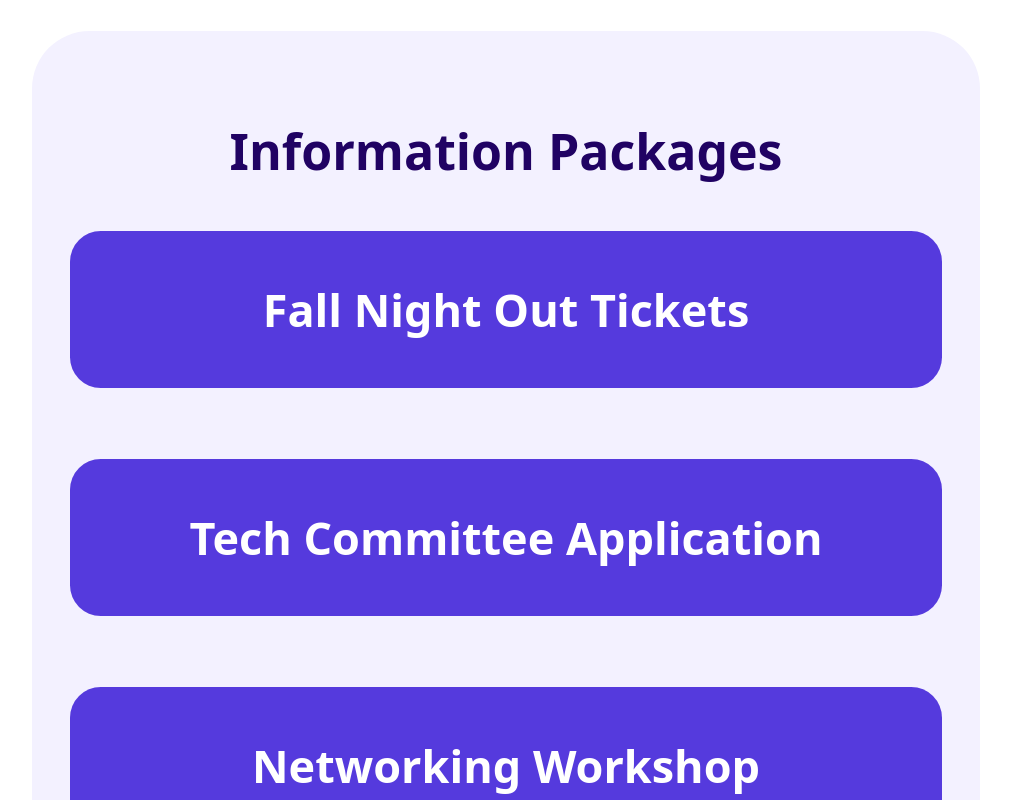
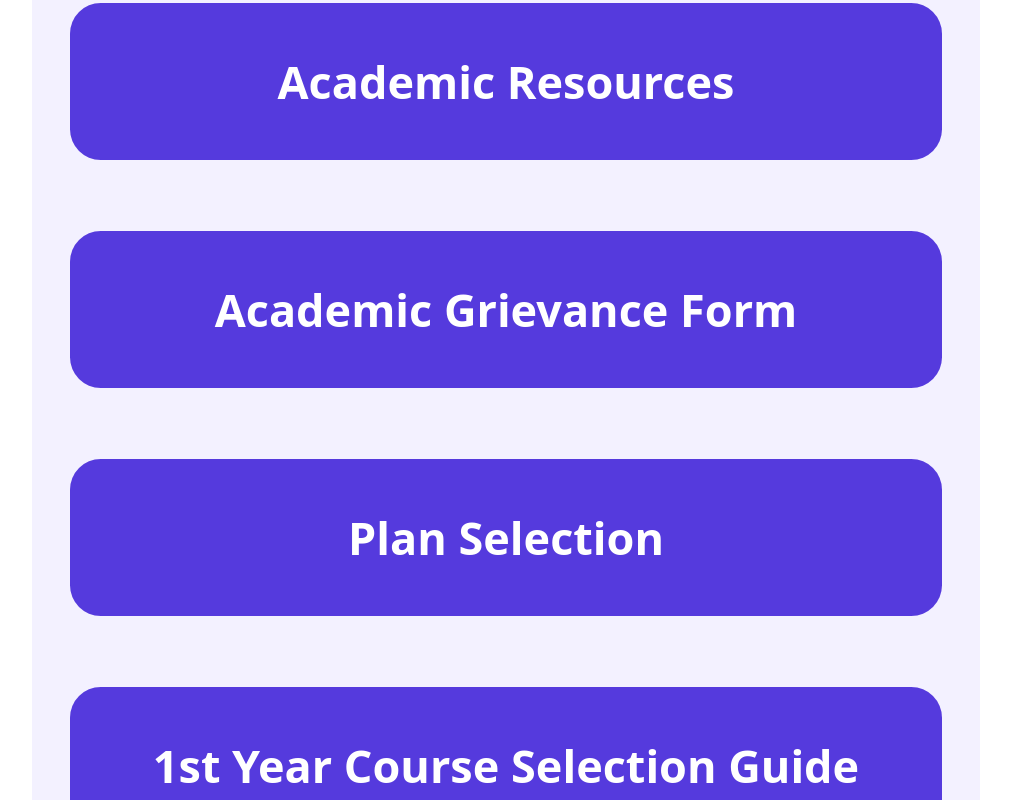
Before and after one commit to RelativelyFine/COMPSA-Frontend, a Next.js app: page /resources in a window 1280 px wide. Shown: the part 2360-3160 px from the top of the page, without its empty margins (134-1145 px from the left). Built offline with nearby package versions, Linux system fonts and the light colour scheme.

Commit message:
🎨 Make groups composable from link objects

```diff
--- /dev/null
+++ b/components/Resources/InfoPackages.jsx
@@ -0,0 +1,23 @@
+import ResourceHeader from "./ResourceHeader";
+import ButtonGroup from "./ButtonGroup";
+
+const InfoPackages = ({ packageLinks }) =>
+  packageLinks.map(({ header, links }, i) => (
+    <div
+      key={`${header}-${i}`}
+      className={`bg-[#F3F1FF] rounded-[4.5vw] 2xl:rounded-[65px] grid place-items-center ${
+        i < packageLinks.length - 1 ? "mb-[5vw] lg:mb-[71px]" : ""
+      }`}
+    >
+      <div className="flex flex-col w-[70vw] max-w-[872px] py-[95px]">
+        <ResourceHeader
+          header={header}
+          headerColour={"#200263"}
+          className="mb-[3.8vw] lg:mb-[55px]"
+        />
+        <ButtonGroup links={links} />
+      </div>
+    </div>
+  ));
+
+export default InfoPackages;
--- a/components/Resources/index.jsx
+++ b/components/Resources/index.jsx
@@ -2,42 +2,9 @@
 import ResourceHeader from "./ResourceHeader";
 import SectionWrapper from "./SectionWrapper";
 import ButtonGroup from "./ButtonGroup";
+import InfoPackages from "./InfoPackages";
 
-const Resources = () => {
-  const links = [
-    {
-      href: "https://www.bouncelife.com/events/636aacaaf06dd12682beec50l",
-      text: "Fall Night Out Tickets",
-      subText: "November/18/2022",
-    },
-    {
-      href: "https://docs.google.com/forms/d/e/1FAIpQLScFtcUdYCFCcPehOEqENal-okyNDoTyDHx-7Muqn-uqG61Oaw/viewform",
-      text: "Tech Committee Application",
-      subText: "November/16/2022",
-    },
-    {
-      href: "https://docs.google.com/forms/d/e/1FAIpQLSeSlDm2Jv8yTucyUPt_qWXvnJVCsemtOfTBHmTPWmbEzXM9sA/viewform",
-      text: "Networking Workshop",
-      subText: "November/14/2022",
-    },
-  ];
-
-  const links2 = [
-    {
-      href: "https://www.bouncelife.com/events/636aacaaf06dd12682beec50l",
-      text: "Fall Night Out Tickets",
-    },
-    {
-      href: "https://docs.google.com/forms/d/e/1FAIpQLScFtcUdYCFCcPehOEqENal-okyNDoTyDHx-7Muqn-uqG61Oaw/viewform",
-      text: "Tech Committee Application",
-    },
-    {
-      href: "https://docs.google.com/forms/d/e/1FAIpQLSeSlDm2Jv8yTucyUPt_qWXvnJVCsemtOfTBHmTPWmbEzXM9sA/viewform",
-      text: "Networking Workshop",
-    },
-  ];
-
-  return (
+const Resources = ({ topLinks, infoPackageLinks }) => (
   <>
     <SectionWrapper bg="#EEEBFD" className="w-[70vw] max-w-[872px]">
       <ResourceHeader
@@ -46,7 +13,7 @@
         subheader="Frequently updated with information for Computing Students!"
         subheaderColour={"#200263"}
       />
-        <ButtonGroup links={links} />
+      <ButtonGroup links={topLinks} />
     </SectionWrapper>
 
     <SectionWrapper bg="#FCFCFC" className="w-[74vw] max-w-[1062px]">
@@ -61,30 +28,9 @@
         </div>
       </div>
 
-        <div className="bg-[#F3F1FF] rounded-[4.5vw] 2xl:rounded-[65px] grid place-items-center mb-[5vw] lg:mb-[71px]">
-          <div className="flex flex-col w-[70vw] max-w-[872px] py-[95px]">
-            <ResourceHeader
-              header="Information Packages"
-              headerColour={"#200263"}
-              className="mb-[3.8vw] lg:mb-[55px]"
-            />
-            <ButtonGroup links={links2} />
-          </div>
-        </div>
-
-        <div className="bg-[#F3F1FF] rounded-[4.5vw] 2xl:rounded-[65px] grid place-items-center">
-          <div className="flex flex-col w-[70vw] max-w-[872px] py-[95px]">
-            <ResourceHeader
-              header="Information Packages"
-              headerColour={"#200263"}
-              className="mb-[3.8vw] lg:mb-[55px]"
-            />
-            <ButtonGroup links={links2} />
-          </div>
-        </div>
+      <InfoPackages packageLinks={infoPackageLinks} />
     </SectionWrapper>
   </>
 );
-};
 
 export default Resources;
--- a/pages/resources.jsx
+++ b/pages/resources.jsx
@@ -4,11 +4,113 @@
 import Footer from "../components/Footer";
 
 export default function Home() {
+  const topLinks = [
+    {
+      href: "https://www.bouncelife.com/events/636aacaaf06dd12682beec50l",
+      text: "Fall Night Out Tickets",
+      subText: "November/18/2022",
+    },
+    {
+      href: "https://docs.google.com/forms/d/e/1FAIpQLScFtcUdYCFCcPehOEqENal-okyNDoTyDHx-7Muqn-uqG61Oaw/viewform",
+      text: "Tech Committee Application",
+      subText: "November/16/2022",
+    },
+    {
+      href: "https://docs.google.com/forms/d/e/1FAIpQLSeSlDm2Jv8yTucyUPt_qWXvnJVCsemtOfTBHmTPWmbEzXM9sA/viewform",
+      text: "Networking Workshop",
+      subText: "November/14/2022",
+    },
+  ];
+
+  const infoPackageLinks = [
+    {
+      header: "General",
+      links: [
+        {
+          href: "https://docs.google.com/forms/d/e/1FAIpQLSeSLWO4c-QB3rMj3NV9K8jN7qRppKK9mbOvClYR-8AUEWYE3w/viewform",
+          text: "Student Experience Survey",
+        },
+      ],
+    },
+    {
+      header: "Academics",
+      links: [
+        {
+          href: "https://docs.google.com/forms/d/e/1FAIpQLSebseoqRym3KOZsQHE9zYtjzcZL0otMDcflmPuoxSku6gsTyA/viewform",
+          text: "Tutor Request Form",
+        },
+        {
+          href: "https://docs.google.com/document/d/1bPfn8PnaK2YIhkKg4rGuCA5qCa9EPKA07jOW8JxuwXA/edit",
+          text: "Academic Resources",
+        },
+        {
+          href: "https://docs.google.com/document/d/1bPfn8PnaK2YIhkKg4rGuCA5qCa9EPKA07jOW8JxuwXA/edit",
+          text: "Academic Grievance Form",
+        },
+        {
+          href: "https://www.queensu.ca/artsci/undergrad-students/first-year-students/plan-selection",
+          text: "Plan Selection",
+        },
+        {
+          href: "https://docs.google.com/document/d/1ZZtvRp7-H9Plot4v6rbYNSFLXts8B9nJE0hOeJ_7JqU/edit",
+          text: "1st Year Course Selection Guide",
+        },
+      ],
+    },
+    {
+      header: "Equity",
+      links: [
+        {
+          href: "https://docs.google.com/document/d/1TOI9UOpqk9ahZjp7GYstwU5VoavAIUQeKu6dISHI0bU/edit",
+          text: "Ukraine Statement",
+        },
+        {
+          href: "https://docs.google.com/document/d/1rVHGMjIVGpg9mMCbYMY4GCaWXX1ikeggc80rMNbYCpE/edit",
+          text: "Equity Resources",
+        },
+        {
+          href: "https://www.youtube.com/watch?v=q9ihaF5bG8U",
+          text: "Diversity in Tech Recording",
+        },
+      ],
+    },
+    {
+      header: "Events",
+      links: [
+        {
+          href: "https://docs.google.com/forms/d/e/1FAIpQLSeURF0FdzVDZlhbtz9JYr0uFDGjdU_orKuPxkABqaOPcM-Wxw/viewform",
+          text: "Bursary Form",
+        },
+        {
+          href: "https://docs.google.com/forms/d/e/1FAIpQLSdlizszGiuo_5nO0khWAoXek9GDsspmPpRwPhI7aiB5a1abDw/viewform",
+          text: "Event Accommodation Form",
+        },
+      ],
+    },
+    {
+      header: "Personal Development",
+      links: [
+        {
+          href: "https://docs.google.com/forms/d/e/1FAIpQLSeURF0FdzVDZlhbtz9JYr0uFDGjdU_orKuPxkABqaOPcM-Wxw/viewform",
+          text: "Bursary Form",
+        },
+        {
+          href: "https://docs.google.com/forms/d/e/1FAIpQLSdlizszGiuo_5nO0khWAoXek9GDsspmPpRwPhI7aiB5a1abDw/viewform",
+          text: "Event Accommodation Form",
+        },
+        {
+          href: "https://github.com/Queen-s-COMPSA/Canadian-Tech-Internships-2023",
+          text: "Canadian Internships List",
+        },
+      ],
+    },
+  ];
+
   return (
     <div>
       <div className="fixed w-screen h-[53px] sm:h-[70px]"></div>
       <Header />
-      <Resources />
+      <Resources topLinks={topLinks} infoPackageLinks={infoPackageLinks} />
       <Navbar color="light" />
       <Footer />
     </div>
```
Lines whose indentation alone changed are shown as unchanged.
